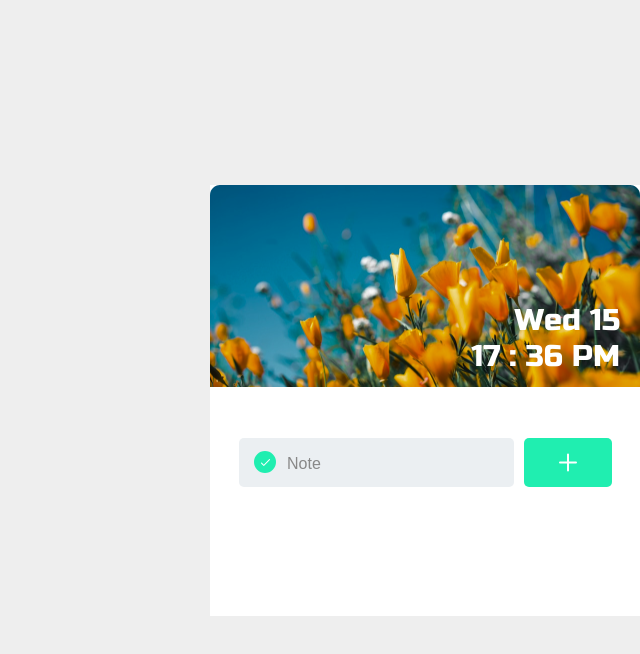
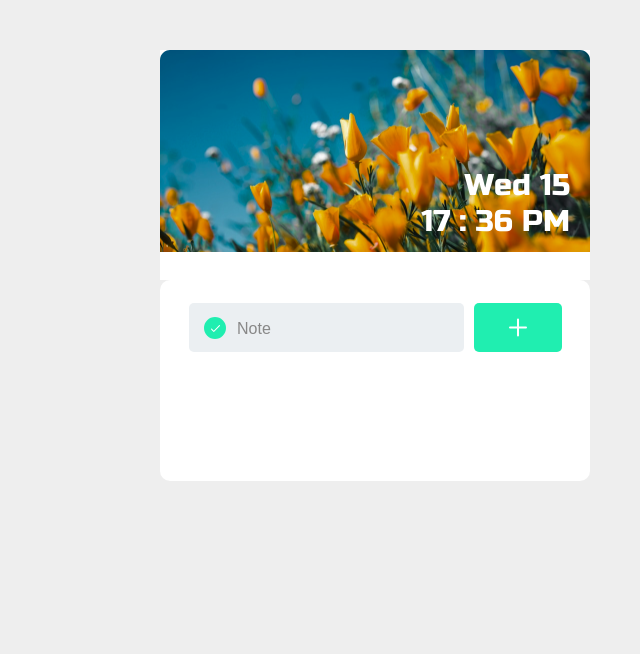
Before and after one commit to AchiPhutkaradze/todo-UI-, a React (Vite) app: page / in a window 1280 px wide. Shown: the top 654 px of the page, without its empty margins (640-1280 px from the left). Built offline with nearby package versions, Linux system fonts and the light colour scheme.

Commit message:
change container styles

```diff
--- a/src/app.css
+++ b/src/app.css
@@ -9,8 +9,8 @@ body {
   flex-direction: column;
   justify-content: center;
   align-items: end;
-  height: 100vh;
   background: #eee;
+  padding: 50px;
 }
 @media screen and (min-width: 1440px) {
   body {
--- a/src/components/container.css
+++ b/src/components/container.css
@@ -8,6 +8,7 @@
   gap: 50px;
   font-family: "Inter", sans-serif;
   padding: 23px 28px 79px 29px;
+  border-radius: 10px;
 }
 .input-div {
   display: flex;
```
